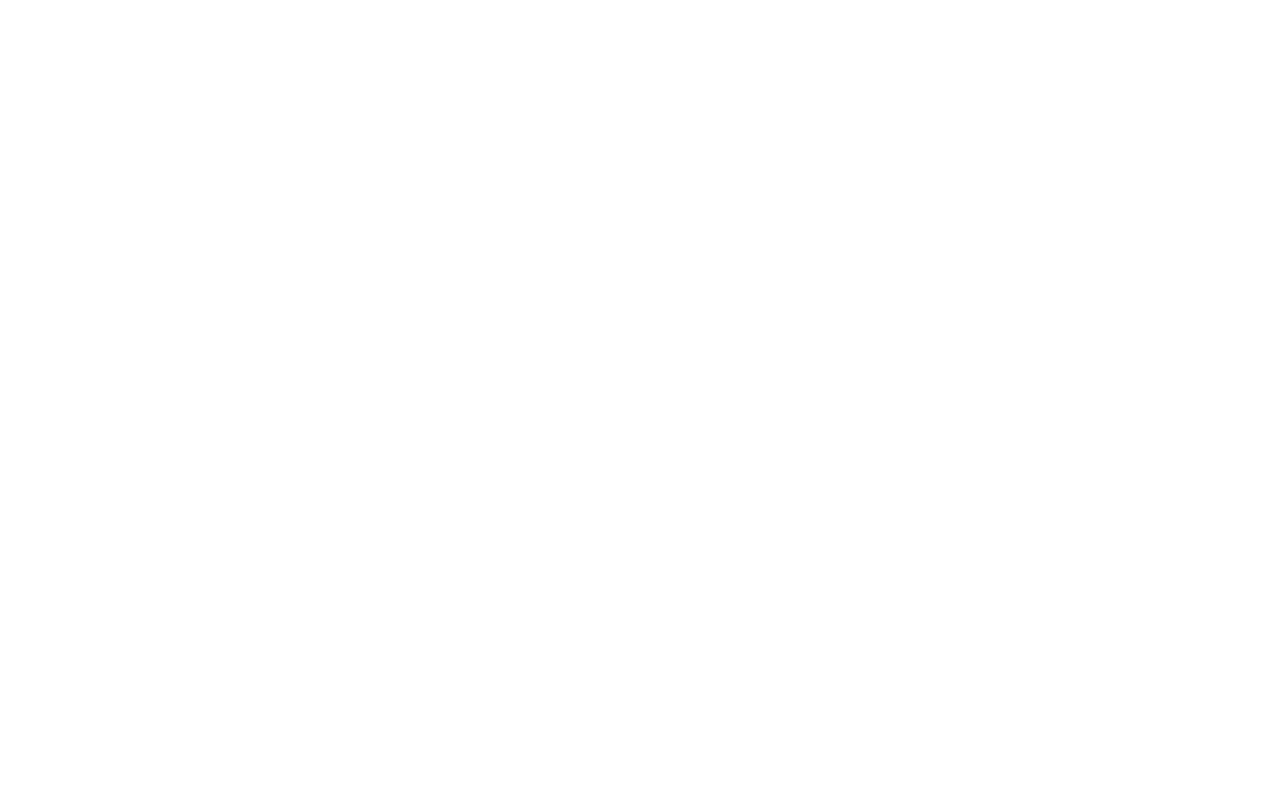
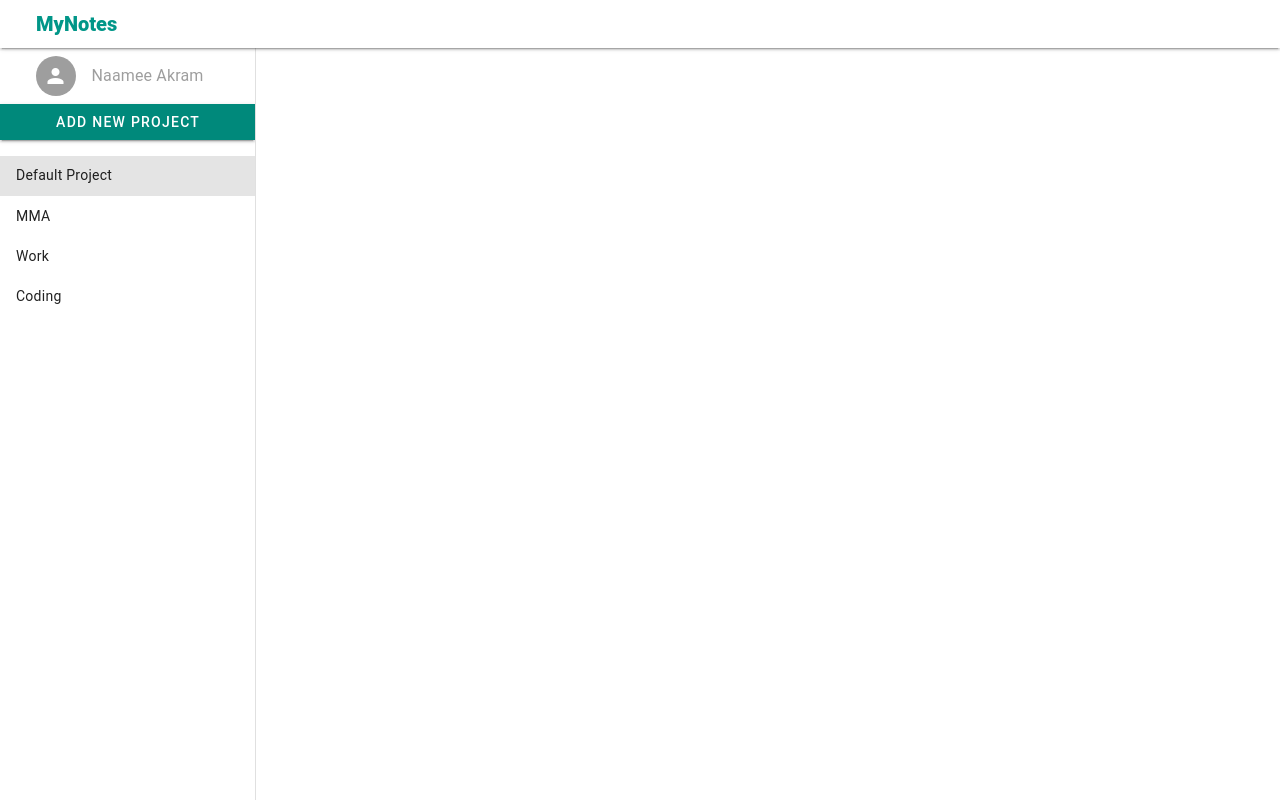
Before and after one commit to Naamee/todoapp, a Vue app: page / in a window 1280 px wide. Built offline with nearby package versions, Linux system fonts and the light colour scheme.

Commit message:
updated routers

```diff
--- a/src/router/index.js
+++ b/src/router/index.js
@@ -1,6 +1,5 @@
 import { createRouter, createWebHistory } from 'vue-router'
 import ProjectViewVue from '@/views/ProjectView.vue'
-import TestProjectViewVue from '@/views/TestProjectView.vue'
 
 const router = createRouter({
   history: createWebHistory(import.meta.env.BASE_URL),
@@ -15,11 +14,6 @@
       name: 'Other Projects',
       component: ProjectViewVue
     },
-    {
-      path: '/test',
-      name: 'test',
-      component: TestProjectViewVue
-    },
   ]
 })
 
--- a/src/views/ProjectView.vue
+++ b/src/views/ProjectView.vue
@@ -1,6 +1,13 @@
 <script setup>
+import TheHeader from '@/components/TheHeader.vue';
+import TheNavigation from '@/components/TheNavigation.vue';
 </script>
 
 <template>
-  <p></p>
+  <v-app>
+    <TheHeader />
+    <TheNavigation />
+    <v-main>
+    </v-main>
+  </v-app>
 </template>
--- a/src/views/TestProjectView.vue
+++ /dev/null
@@ -1,13 +0,0 @@
-<script setup>
-import TheHeader from '@/components/TheHeader.vue';
-import TheNavigation from '@/components/TheNavigation.vue';
-</script>
-
-<template>
-  <v-app>
-    <TheHeader />
-    <TheNavigation />
-    <v-main>
-    </v-main>
-  </v-app>
-</template>
```
